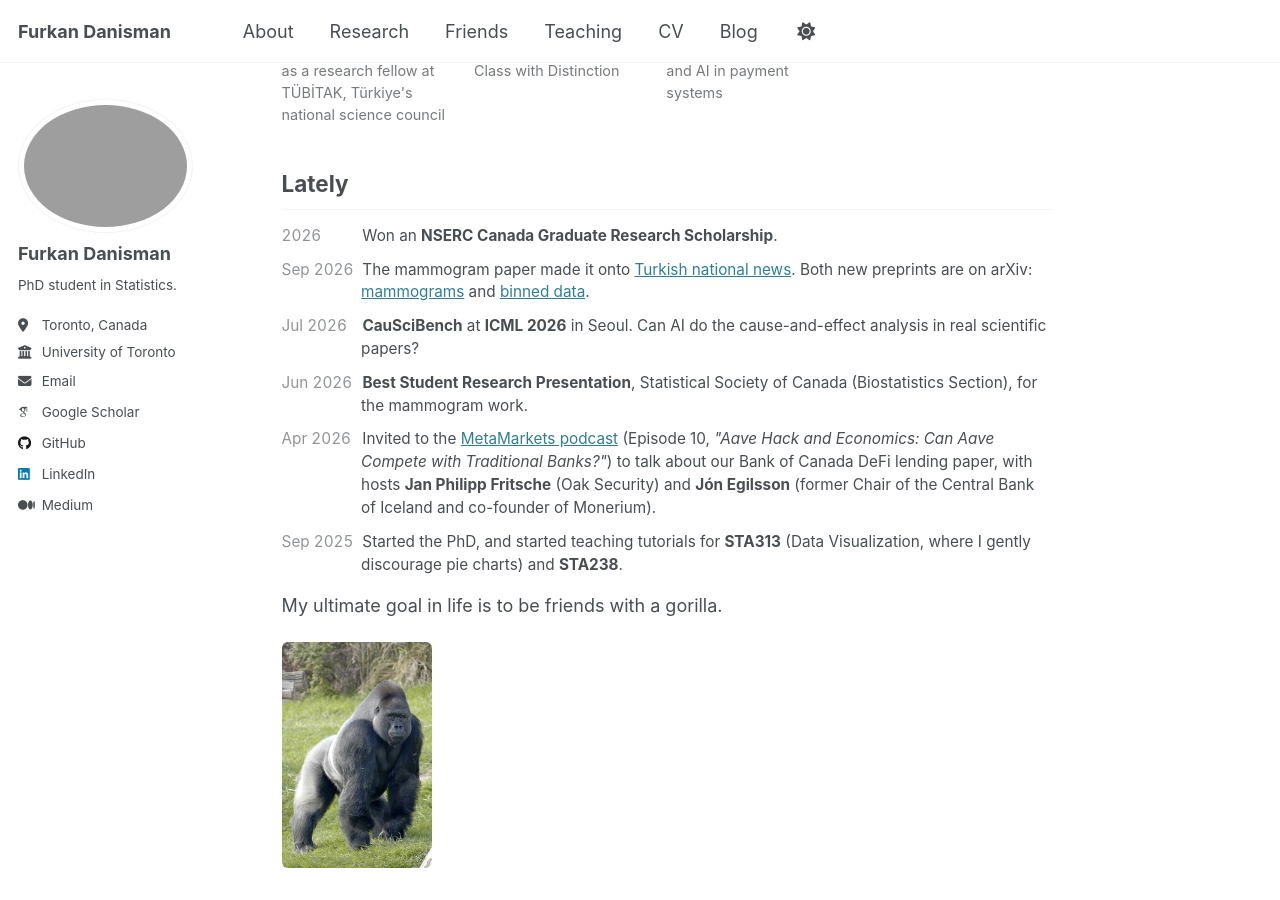
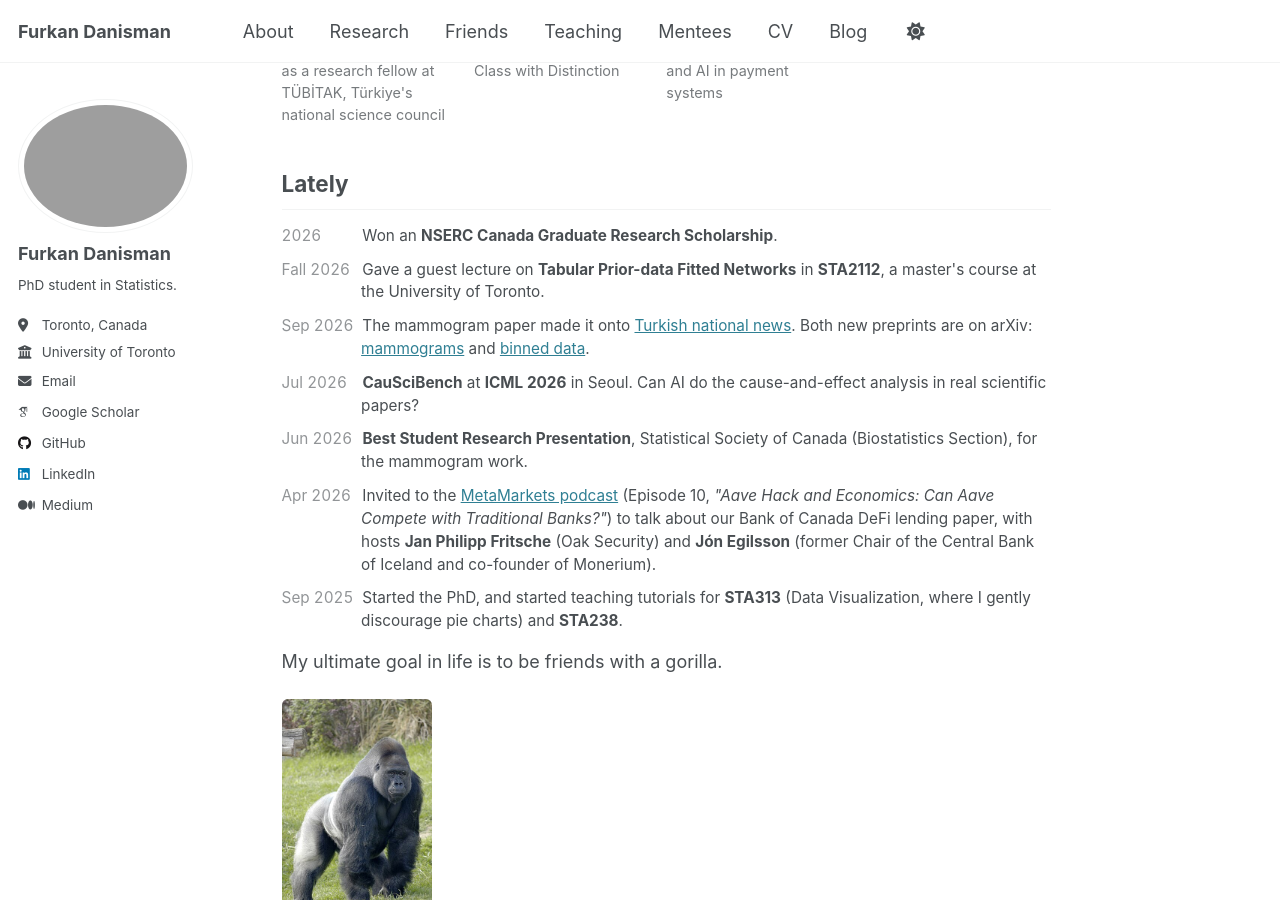
Before and after one commit to FurkanDanisman/FurkanDanisman.github.io, a Jekyll site: the page built from _pages/about.md, in a window 1280 px wide and 900 px high, scrolled down 598 px. Built offline with Jekyll 4.4.1, drawn with Linux system fonts in a browser that asks for light colours; some web fonts are replaced.

Commit message:
Guest lecture (STA2112, TabPFN) in Lately and Teaching; new Mentees tab
Co-Authored-By: Claude Opus 5.5 <noreply@anthropic.com>

```diff
--- a/_data/navigation.yml
+++ b/_data/navigation.yml
@@ -7,6 +7,8 @@ main:
     url: /friends/
   - title: "Teaching"
     url: /teaching/
+  - title: "Mentees"
+    url: /mentees/
   - title: "CV"
     url: /cv/
   - title: "Blog"
--- a/_pages/about.md
+++ b/_pages/about.md
@@ -30,6 +30,7 @@ I mainly work on causality and hope to win an [Ig Nobel Prize](https://en.wikipe
 
 <ul class="news">
   <li><span class="when">2026</span> Won an <b>NSERC Canada Graduate Research Scholarship</b>.</li>
+  <li><span class="when">Fall 2026</span> Gave a guest lecture on <b>Tabular Prior-data Fitted Networks</b> in <b>STA2112</b>, a master's course at the University of Toronto.</li>
   <li><span class="when">Sep 2026</span> The mammogram paper made it onto <a href="https://stream.interpress.com/temp/48a031d0-4b5b-446f-a091-4d113ea575d1.html">Turkish national news</a>. Both new preprints are on arXiv: <a href="https://arxiv.org/abs/2607.16793">mammograms</a> and <a href="https://arxiv.org/abs/2607.13182">binned data</a>.</li>
   <li><span class="when">Jul 2026</span> <b>CauSciBench</b> at <b>ICML 2026</b> in Seoul. Can AI do the cause-and-effect analysis in real scientific papers?</li>
   <li><span class="when">Jun 2026</span> <b>Best Student Research Presentation</b>, Statistical Society of Canada (Biostatistics Section), for the mammogram work.</li>
--- a/_pages/teaching.html
+++ b/_pages/teaching.html
@@ -14,3 +14,8 @@ author_profile: true
   <li><b>STA313: Data Visualization.</b> Where we learn that a chart should answer a question, and that a 3D pie chart answers none.</li>
   <li><b>STA238: Statistics and Data Analysis II.</b> Estimation, inference and the first real encounter with the question "but how confident are we?"</li>
 </ul>
+
+<h2>Guest Lectures</h2>
+<ul>
+  <li><b>STA2112 (master's course), University of Toronto, Fall 2026.</b> Tabular Prior-data Fitted Networks.</li>
+</ul>
```
Also changed, not shown: _data/mentees.yml (added, +10 -0 lines), _pages/mentees.html (added, +20 -0 lines).
